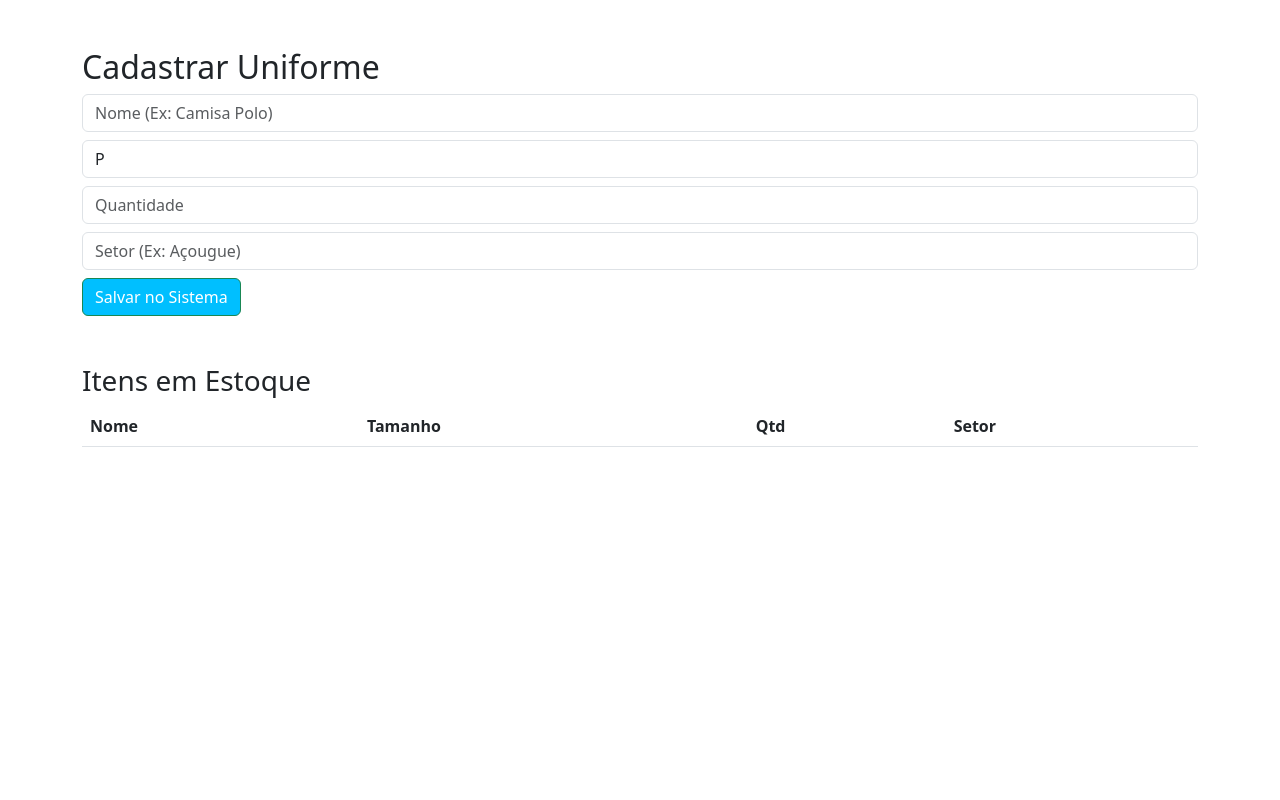
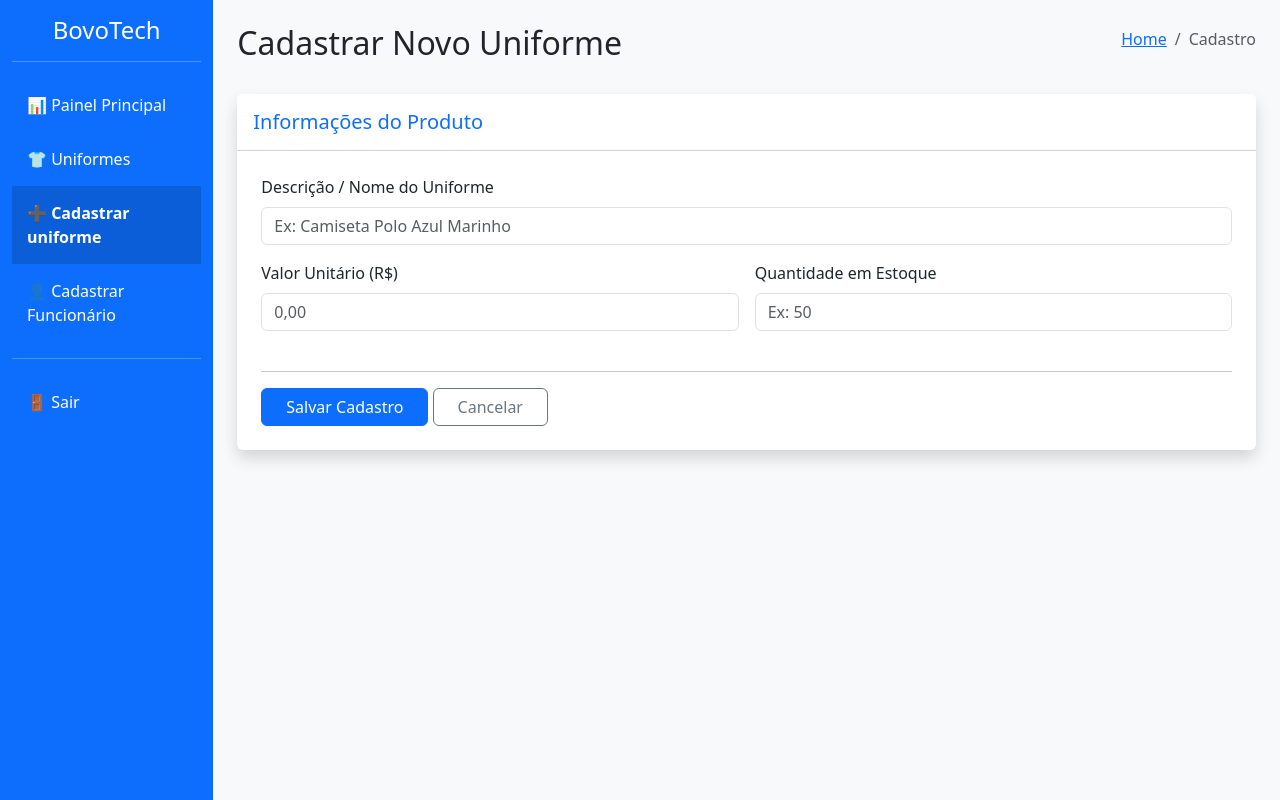
Before and after one commit to Inaciobovo/gerenciadorUniformePY2.0, a Flask app: page /cadastrar in a window 1280 px wide. Run offline with Flask 3, Linux system fonts and the light colour scheme; the visitor is signed in with stand-in values (Sample User, id 1); lists and menus that the app fills with data are empty.

Commit message:
Adiciona funcionalidade de cadastro de uniformes e exibição de mensagens de sucesso/erro no painel
Criando e estruturando README, finalizando conexao com o banco de dados apos cadastrar o uniforme

```diff
--- a/app.py
+++ b/app.py
@@ -1,5 +1,5 @@
-from flask import Flask, render_template, request, redirect, url_for, session
-from database import criar_tabela, buscar_usuario
+from flask import Flask, render_template, request, redirect, url_for, session, flash
+from database import criar_tabela, buscar_usuario, salvar_uniforme_banco
 from models import Uniforme
 
 app = Flask(__name__)
@@ -56,6 +56,21 @@ def cadastrar():
 
     return render_template('cadastroUniforme.html')
 
+@app.route('/cadastrar-uniforme', methods = ['POST'])
+def cadastrar_uniforme():
+    if request.method == 'POST':
+        descricao = request.form.get('descricao')
+        valor = request.form.get ('valor')
+        quantidade = request.form.get('quantidade')
+
+        try:
+            salvar_uniforme_banco(descricao, valor, quantidade)
+            flash (f"Uniforme cadastrado com sucesso")
+
+        except Exception as e:
+            flash (f"Erro  ao cadastrar: {e} ")
+
+        return redirect (url_for('painel'))
 
 # 🚪 LOGOUT
 @app.route('/logout')
--- a/database.py
+++ b/database.py
@@ -45,7 +45,7 @@ def buscar_usuario(username, password):
     conn.close()
     return usuario
 
-def cadastar_uniforme(descricao, valor, quantidade):
+def salvar_uniforme_banco(descricao, valor, quantidade):
     conn = conectar()
     cursor = conn.cursor()
 
@@ -53,3 +53,6 @@ def cadastar_uniforme(descricao, valor, quantidade):
     INSERT INTO Uniformes (descricao, valor, quantidade)
     values(?, ?, ?)
 ''', (descricao, valor, quantidade))
+
+    conn.commit()
+    conn.close()
--- a/templates/cadastroUniforme.html
+++ b/templates/cadastroUniforme.html
@@ -1,34 +1,113 @@
 <!DOCTYPE html>
-<html>
+<html lang="pt-br">
 <head>
-    <title>Sitema de Uniformes</title>
-    <link rel="stylesheet" href="https://cdn.jsdelivr.net/npm/bootstrap@5.3.0/dist/css/bootstrap.min.css">
+    <meta charset="UTF-8">
+    <meta name="viewport" content="width=device-width, initial-scale=1.0">
+    <title>Cadastrar Uniforme - BovoTech</title>
+
+    <link href="https://cdn.jsdelivr.net/npm/bootstrap@5.3.0/dist/css/bootstrap.min.css" rel="stylesheet">
+
+    <style>
+        body {
+            overflow-x: hidden;
+            background-color: #f8f9fa; /* Um cinza bem claro para destacar os cards brancos */
+        }
+
+        .sidebar {
+            height: 100vh;
+            background-color: #0d6efd;
+            position: fixed; /* Fixa a lateral para telas maiores */
+        }
+
+        .sidebar a {
+            color: white;
+            text-decoration: none;
+            display: block;
+            padding: 15px;
+            transition: 0.3s;
+        }
+
+        .sidebar a:hover {
+            background-color: #0b5ed7;
+            padding-left: 20px;
+        }
+
+        /* Ajuste para o conteúdo não ficar por baixo da sidebar fixa */
+        .main-content {
+            margin-left: 16.66667%;
+        }
+
+        @media (max-width: 768px) {
+            .sidebar { position: relative; height: auto; }
+            .main-content { margin-left: 0; }
+        }
+    </style>
 </head>
-<body class="container mt-5">
-    <h2>Cadastrar Uniforme</h2>
+<body>
 
-    <form action="/cadastrar" method="POST" class="mb-5">
-        <input type="text" name="nome" placeholder="Nome (Ex: Camisa Polo)" class="form-control mb-2" required>
-        <select name="tamanho" class="form-control mb-2">
-            <option>P</option><option>M</option><option>G</option><option>GG</option><option>G1</option><option>G2</option><option>G3</option>
-        </select>
-        <input type="number" name="quantidade" placeholder="Quantidade" class="form-control mb-2" required>
-        <input type="text" name="setor" placeholder="Setor (Ex: Açougue)" class="form-control mb-2" required>
-        <button type="submit" class="btn btn-success" style="background-color:#00BFFF;">Salvar no Sistema</button>
+<div class="container-fluid">
+    <div class="row">
 
-    </form>
+        <div class="col-md-2 sidebar">
+            <h4 class="text-white text-center mt-3">BovoTech</h4>
+            <hr class="text-white">
+            <a href="dashboard.html">📊 Painel Principal</a>
+            <a href="uniformes.html">👕 Uniformes</a>
+            <a class="fw-bold" style="background-color: #0b5ed7;">➕ Cadastrar uniforme</a>
+            <a href="cadastrar-funcionario.html">👤 Cadastrar Funcionário</a>
+            <hr class="text-white">
+            <a href="logout">🚪 Sair</a>
+        </div>
 
-    <h3>Itens em Estoque</h3>
-    <table class="table">
-        <tr><th>Nome</th><th>Tamanho</th><th>Qtd</th><th>Setor</th></tr>
-        {% for item in estoque %}
-        <tr>
-            <td>{{ item.nome }}</td>
-            <td>{{ item.tamanho }}</td>
-            <td>{{ item.quantidade }}</td>
-            <td>{{ item.setor }}</td>
-        </tr>
-        {% endfor %}
-    </table>
+        <div class="col-md-10 p-4 main-content">
+
+            <div class="d-flex justify-content-between align-items-center mb-4">
+                <h2>Cadastrar Novo Uniforme</h2>
+                <nav aria-label="breadcrumb">
+                    <ol class="breadcrumb">
+                        <li class="breadcrumb-item"><a href="#">Home</a></li>
+                        <li class="breadcrumb-item active" aria-current="page">Cadastro</li>
+                    </ol>
+                </nav>
+            </div>
+
+            <div class="card shadow border-0">
+                <div class="card-header bg-white py-3">
+                    <h5 class="mb-0 text-primary">Informações do Produto</h5>
+                </div>
+                <div class="card-body p-4">
+                    <form action="{{ url_for('cadastrar_uniforme')}}" method="POST">
+                        <div class="row g-3">
+
+                            <div class="col-md-12">
+                                <label for="descricao" class="form-label">Descrição / Nome do Uniforme</label>
+                                <input type="text" class="form-control" id="descricao" name="descricao" placeholder="Ex: Camiseta Polo Azul Marinho" required>
+                            </div>
+
+                            <div class="col-md-6">
+                                <label for="valor" class="form-label">Valor Unitário (R$)</label>
+                                <input type="number" step="0.01" class="form-control" id="valor" name="valor" placeholder="0,00" required>
+                            </div>
+
+                            <div class="col-md-6">
+                                <label for="quantidade" class="form-label">Quantidade em Estoque</label>
+                                <input type="number" class="form-control" id="quantidade" name="quantidade" placeholder="Ex: 50" required>
+                            </div>
+
+                            <div class="col-md-12 mt-4">
+                                <hr>
+                                <button type="submit" class="btn btn-primary px-4">Salvar Cadastro</button>
+                                <a href="painel" class="btn btn-outline-secondary px-4">Cancelar</a>
+                            </div>
+
+                        </div>
+                    </form>
+                </div>
+            </div>
+
+        </div>
+    </div>
+</div>
+
 </body>
 </html>
```
Also changed, not shown: templates/painel.html (+7 -1 lines), README.md (added).
